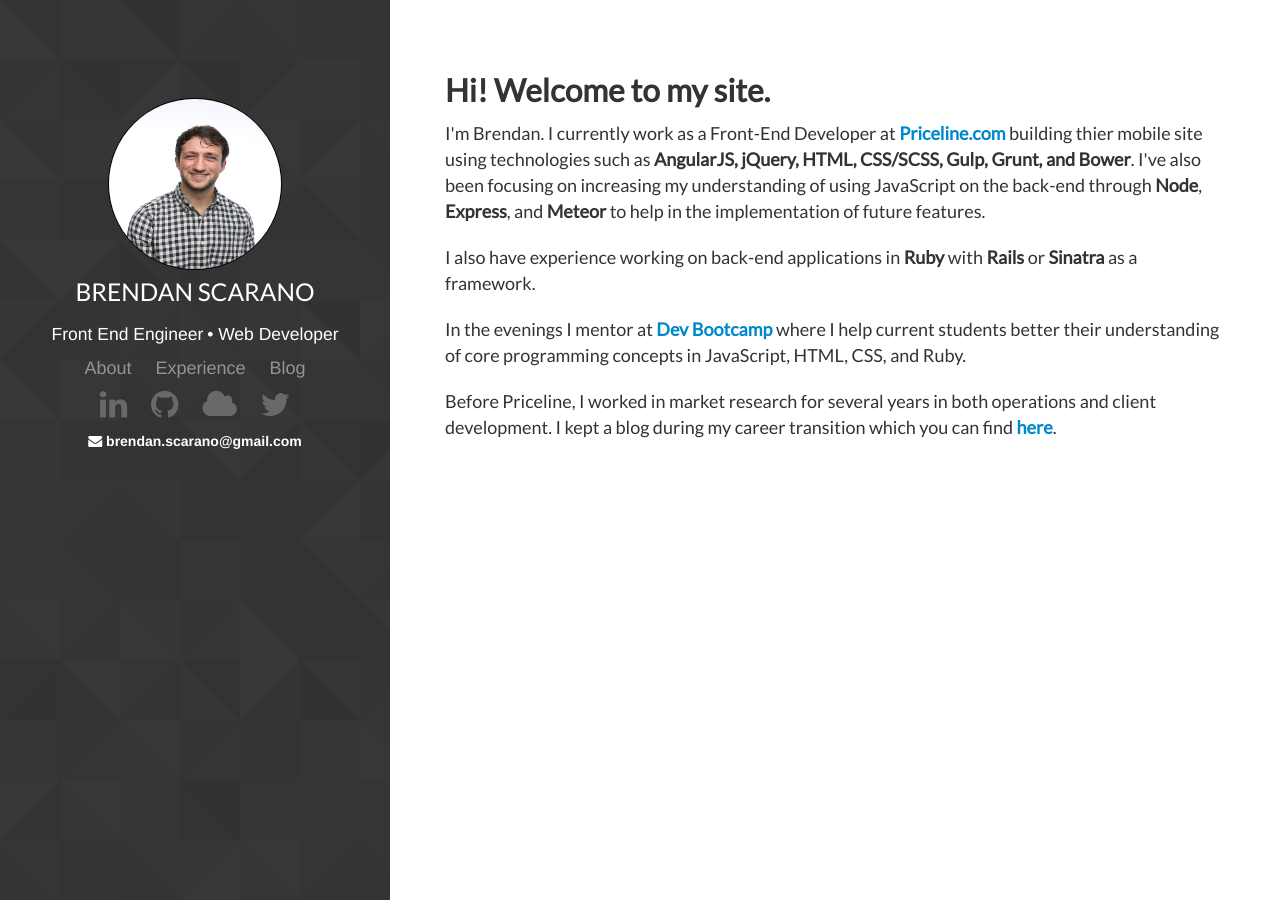
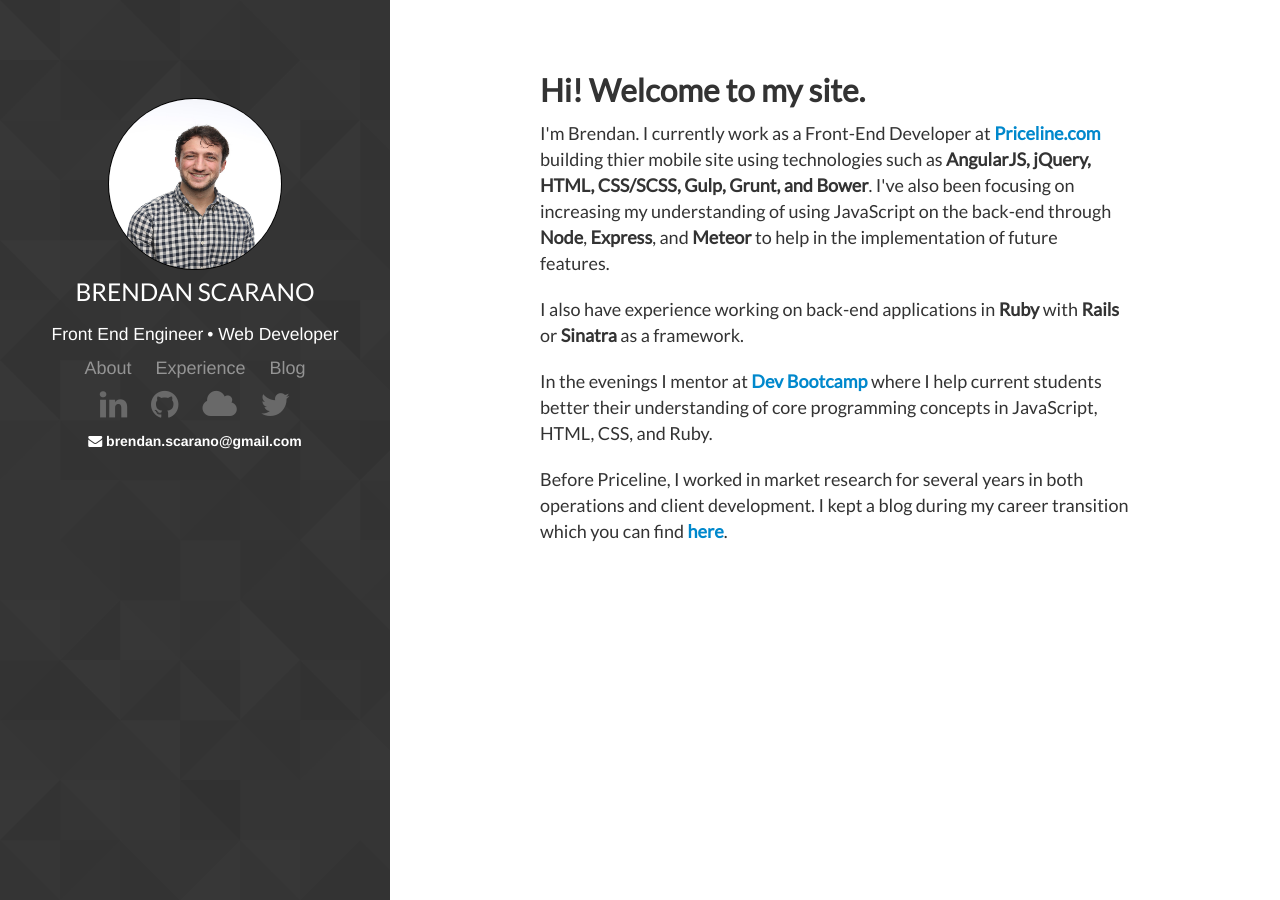
Before and after one commit to brendanscarano/brendanscarano.github.io, a Jekyll site: the page built from index.html, in a window 1280 px wide. Built offline with Jekyll 4.4.1, drawn with Linux system fonts in a browser that asks for light colours; nearby versions of some CDN libraries; Markdown is read by kramdown in place of the engine named in the settings; the list of posts is cut into pages by our own code.

Commit message:
made the container width wider

```diff
--- a/css/styles.scss
+++ b/css/styles.scss
@@ -4,6 +4,10 @@
 
 .about-wrapper {
   padding-top: 60px;
+}
+
+.container {
+  width: 980px;
 }
 
 // Add your styles here
```
